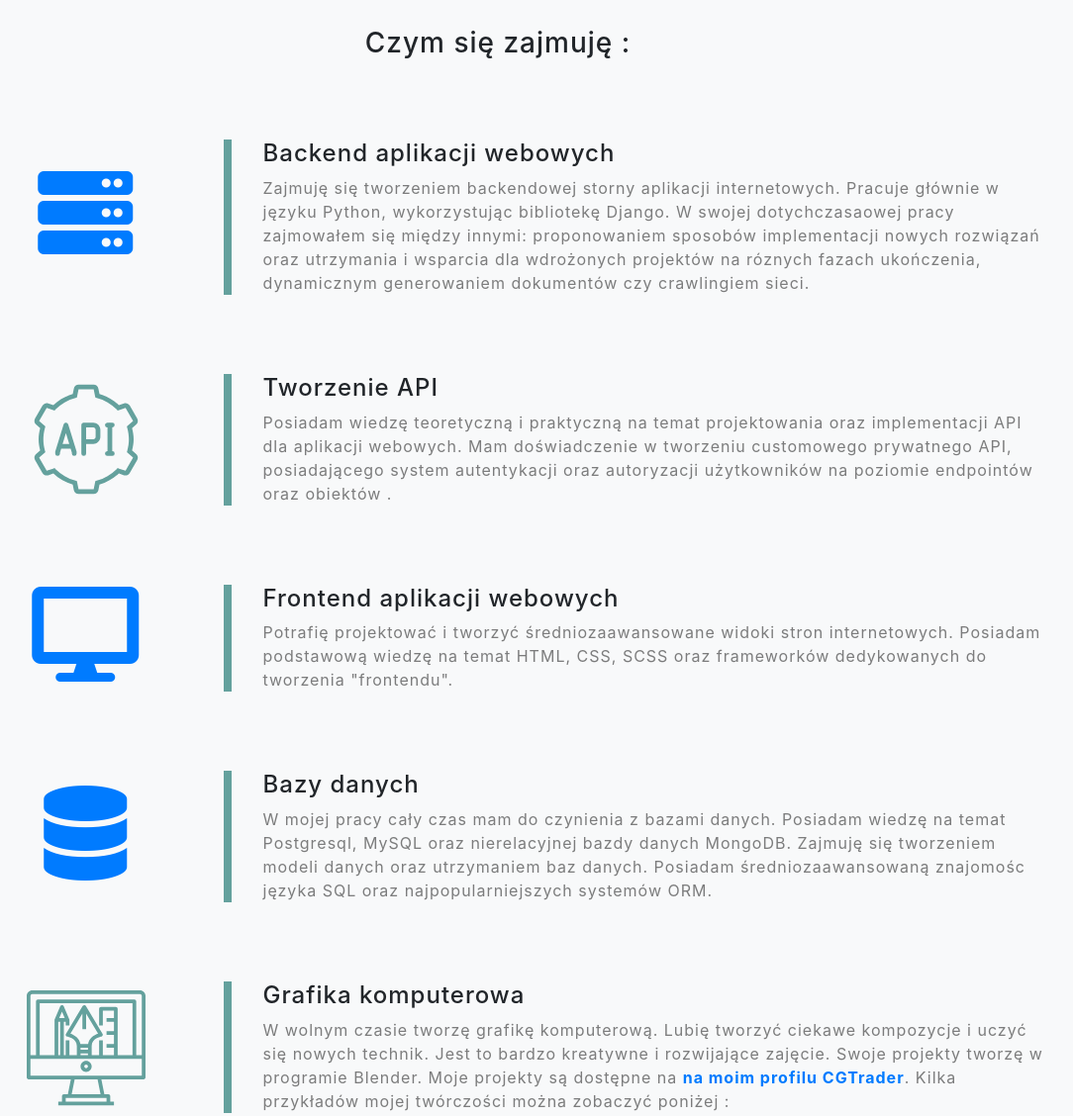
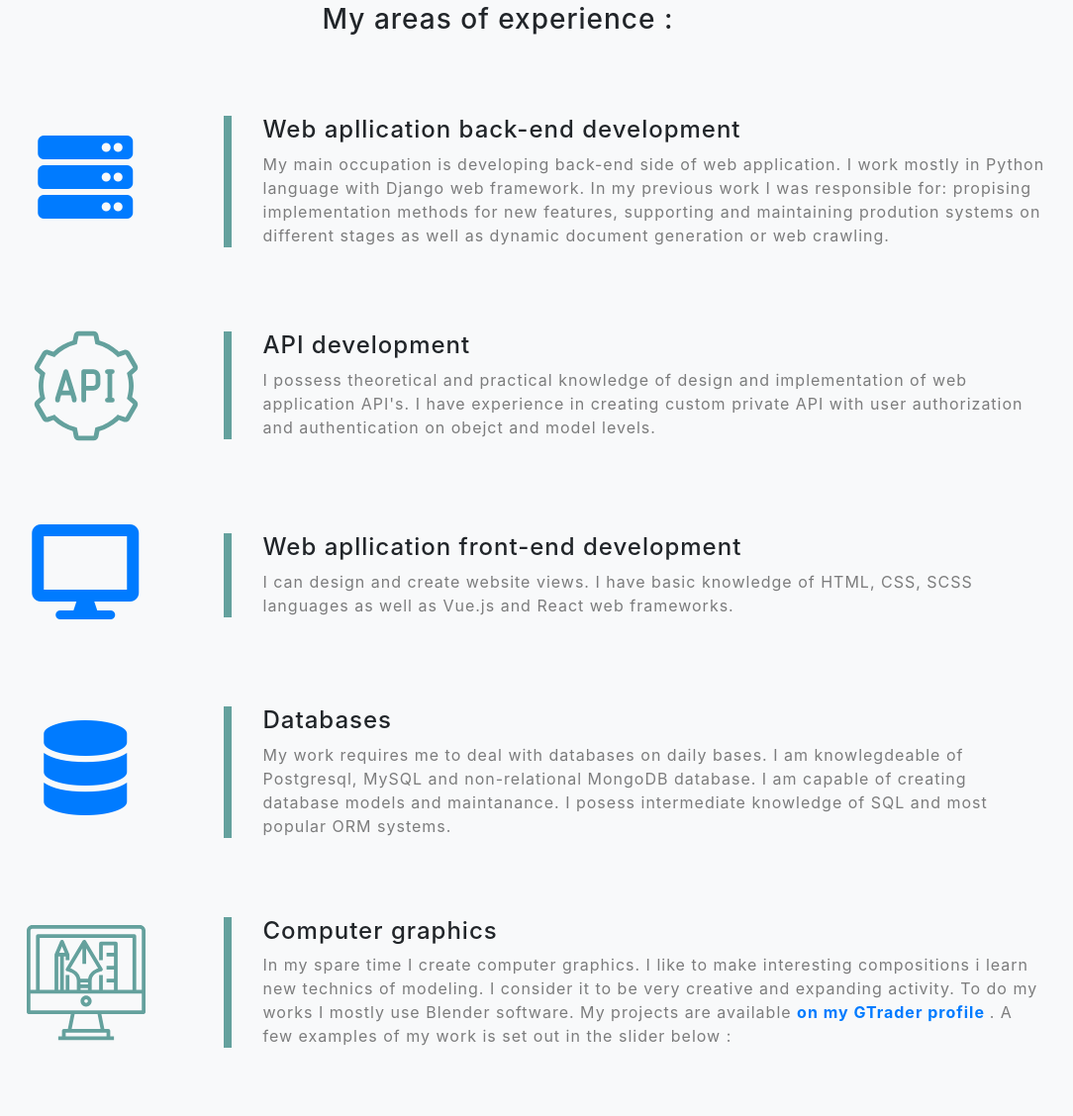
Before and after one commit to paho1993/personal_website, a website with bundled scripts: page index_eng.html in a window 1280 px wide. Shown: the part 1379-2507 px from the top of the page at 99% size, without its empty margins (137-1221 px from the left). Built offline with nearby package versions, Linux system fonts and the light colour scheme; animation ran at ten frames a second.

Commit message:
traslations

```diff
--- a/index_eng.html
+++ b/index_eng.html
@@ -68,7 +68,7 @@
       <div class="row">
         <div class="col-lg-8 mx-auto">
           <h2 class="text-white mt-5">About me</h2>
-          <p class="text-white-50">Jestem absolwentem studiów technicznych, chcącym kontynuować swój rozwój w interesujących obszarach Informatyki. Obecnie od ponad roku zajmuję się programowaniem aplikacji internetowych. Jestem osobą ambitną, lubiącą pracować w zespole, poszukującą nowych wyzwań i zadań. Szybko się uczę i zawsze staram się podchodzić do zadań z maksymalnym zaangażowaniem. Interesuję się nowymi technologiami, podróżowaniem (podczas studiów wziąłem udział w programach Work and Travel USA oraz Erasmus + w Portugalii), poznawaniem nowych kultur i ludzi, rozwojem osobistym oraz muzyką.</p>
+          <p class="text-white-50">I am a technical studies masters degree graduate willing to continue my development in interesting IT fields. I currently work as a back-end web developer. I'm abitious, team-oriented and open-minded person seeking new tasks and challenges. I learn fast and always try to approach my tasks with maximum engagement. I'm interested in new technologies, personal development and music. I love to travel (during college I took part in Work & Travel USA and Erasmus+ in Portugal), meeting new people and discovering new cultures. </p>
         </div>
       </div>
     </div>
@@ -79,7 +79,7 @@
   <section id="projects" class="projects-section bg-light">
 
       <div class="text-center mb-5">
-          <h3>Czym się zajmuję :</h3>
+          <h3>My areas of experience :</h3>
       </div>
       <div class="additional-border"></div>
 
@@ -92,8 +92,8 @@
         </div>
         <div class="col-xl-9 col-lg-8">
           <div class="featured-text text-center text-lg-left">
-            <h4>Backend aplikacji webowych</h4>
-            <p class="text-black-50 mb-0">Zajmuję się tworzeniem backendowej storny aplikacji internetowych. Pracuje głównie w języku Python, wykorzystując bibliotekę Django. W swojej dotychczasaowej pracy zajmowałem się między innymi: proponowaniem sposobów implementacji nowych rozwiązań oraz utrzymania i wsparcia dla wdrożonych projektów na róznych fazach ukończenia, dynamicznym generowaniem dokumentów czy crawlingiem sieci. </p>
+            <h4>Web apllication back-end development</h4>
+            <p class="text-black-50 mb-0">My main occupation is developing back-end side of web application. I work mostly in Python language with Django web framework. In my previous work I was responsible for: propising implementation methods for new features, supporting and maintaining prodution systems on different stages as well as dynamic document generation or web crawling.</p>
           </div>
         </div>
       </div>
@@ -106,8 +106,8 @@
         </div>
         <div class="col-xl-9 col-lg-8">
           <div class="featured-text text-center text-lg-left">
-            <h4>Tworzenie API</h4>
-            <p class="text-black-50 mb-0">Posiadam wiedzę teoretyczną i praktyczną na temat projektowania oraz implementacji API dla aplikacji webowych. Mam doświadczenie w tworzeniu customowego prywatnego API, posiadającego system autentykacji oraz autoryzacji użytkowników na poziomie endpointów oraz obiektów .</p>
+            <h4>API development</h4>
+            <p class="text-black-50 mb-0">I possess theoretical and practical knowledge of design and implementation of web application API's. I have experience in creating custom private API with user authorization and authentication on obejct and model levels.</p>
           </div>
         </div>
       </div>
@@ -118,8 +118,8 @@
         </div>
         <div class="col-xl-9 col-lg-8">
           <div class="featured-text text-center text-lg-left">
-            <h4>Frontend aplikacji webowych</h4>
-            <p class="text-black-50 mb-0">Potrafię projektować i tworzyć średniozaawansowane widoki stron internetowych. Posiadam podstawową wiedzę na temat HTML, CSS, SCSS oraz frameworków dedykowanych do tworzenia "frontendu".</p>
+            <h4>Web apllication front-end development</h4>
+            <p class="text-black-50 mb-0">I can design and create website views. I have basic knowledge of HTML, CSS, SCSS languages as well as Vue.js and React web frameworks. </p>
           </div>
         </div>
       </div>
@@ -130,8 +130,8 @@
         </div>
         <div class="col-xl-9 col-lg-8">
           <div class="featured-text text-center text-lg-left">
-            <h4>Bazy danych</h4>
-            <p class="text-black-50 mb-0">W mojej pracy cały czas mam do czynienia z bazami danych. Posiadam wiedzę na temat Postgresql, MySQL oraz nierelacyjnej bazdy danych MongoDB. Zajmuję się tworzeniem modeli danych oraz utrzymaniem baz danych. Posiadam średniozaawansowaną znajomośc języka SQL oraz najpopularniejszych systemów ORM.  </p>
+            <h4>Databases</h4>
+            <p class="text-black-50 mb-0">My work requires me to deal with databases on daily bases. I am knowlegdeable of Postgresql, MySQL and non-relational MongoDB database. I am capable of creating database models and maintanance. I posess intermediate knowledge of SQL and most popular ORM systems.</p>
           </div>
         </div>
       </div>
@@ -144,8 +144,8 @@
           </div>
           <div class="col-xl-9 col-lg-8">
             <div class="featured-text text-center text-lg-left">
-              <h4>Grafika komputerowa</h4>
-              <p class="text-black-50 mb-0">W wolnym czasie tworzę grafikę komputerową. Lubię tworzyć ciekawe kompozycje i uczyć się nowych technik. Jest to bardzo kreatywne i rozwijające zajęcie. Swoje projekty tworzę w programie Blender. Moje projekty są dostępne na <b><a href="https://www.cgtrader.com/paho1993">na moim profilu CGTrader</a></b>. Kilka przykładów mojej twórczości można zobaczyć poniżej :</p>
+              <h4>Computer graphics</h4>
+              <p class="text-black-50 mb-0">In my spare time I create computer graphics. I like to make interesting compositions i learn new technics of modeling. I consider it to be very creative and expanding activity. To do my works I mostly use Blender software. My projects are available <b><a href="https://www.cgtrader.com/paho1993">on my GTrader profile </a></b>. A few examples of my work is set out in the slider below :</p>
             </div>
           </div>
         </div>
```
